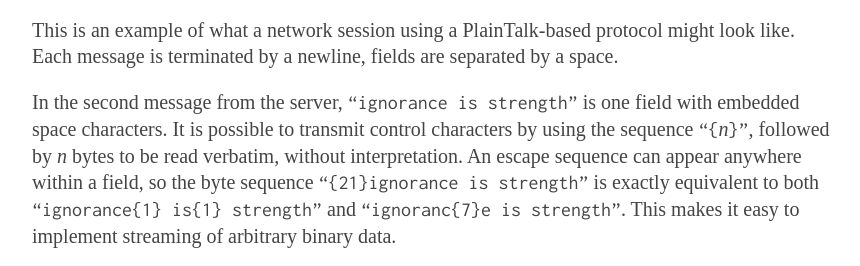
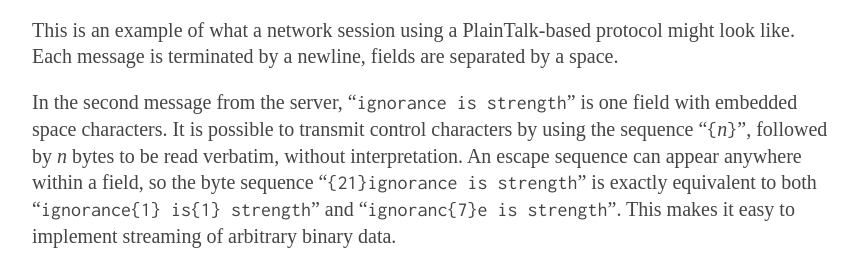
Before and after one commit to maghoff/plaintalk-documentation, a plain HTML site: page plaintalk.html in a window 1280 px wide. Shown: the part 948-1214 px from the top of the page, 208-1068 px from the left. Drawn offline with Linux system fonts and the light colour scheme; a web font is replaced by a local one.

Commit message:
Inline """smart""" quotes, so they appear in the same font as the surroundings, as opposed to the monospace one

```diff
--- a/plaintalk.css
+++ b/plaintalk.css
@@ -310,14 +310,6 @@ code.plaintalk {
 	white-space: nowrap;
 }
 
-code.plaintalk:before {
-	content: '“';
-}
-
-code.plaintalk:after {
-	content: '”';
-}
-
 pre .control {
 	color: #888;
 }
--- a/plaintalk.html
+++ b/plaintalk.html
@@ -118,16 +118,16 @@ like. Each message is terminated by a newline, fields are separated by a space.
 </p>
 
 <p>
-In the second message from the server, <code class="plaintalk field">ignorance is strength</code>
+In the second message from the server, “<code class="plaintalk field">ignorance is strength</code>”
 is one field with embedded space characters. It is
-possible to transmit control characters by using the sequence <code class=
-"plaintalk"><span class="control">{<span class="annotation">n</span>}</span></code>,
+possible to transmit control characters by using the sequence “<code class=
+"plaintalk"><span class="control">{<span class="annotation">n</span>}</span></code>”,
 followed by <span class="annotation">n</span> bytes to be read
 verbatim, without interpretation. An escape sequence can appear anywhere within
-a field, so the byte sequence <code class="plaintalk"><span class=
-"control">{21}</span>ignorance is strength</code> is exactly equivalent to both
-<code class="plaintalk">ignorance<span class="control">{1}</span> is<span class="control">{1}</span> strength</code>
-and <code class="plaintalk">ignoranc<span class="control">{7}</span>e is strength</code>.
+a field, so the byte sequence “<code class="plaintalk"><span class=
+"control">{21}</span>ignorance is strength</code>” is exactly equivalent to both
+“<code class="plaintalk">ignorance<span class="control">{1}</span> is<span class="control">{1}</span> strength</code>”
+and “<code class="plaintalk">ignoranc<span class="control">{7}</span>e is strength</code>”.
 This makes it easy to implement streaming of arbitrary binary data.
 </p>
 
```
